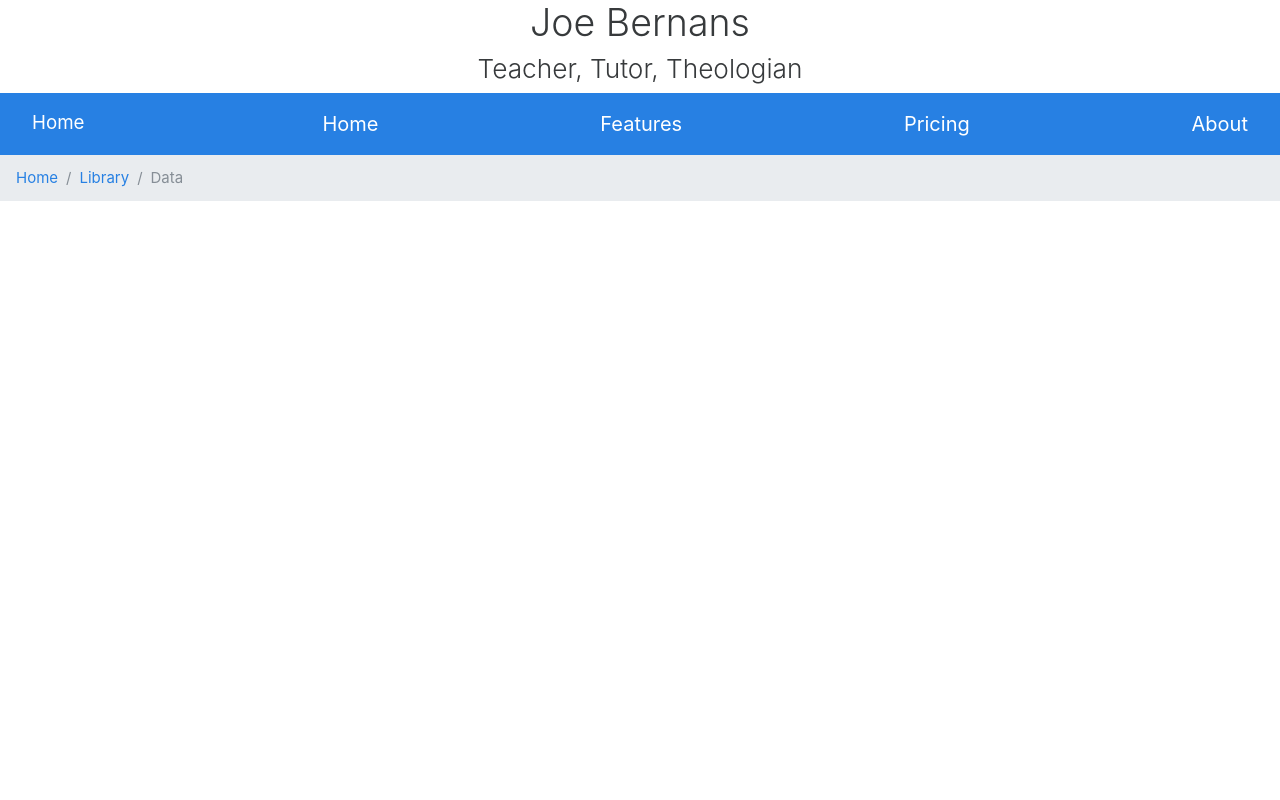
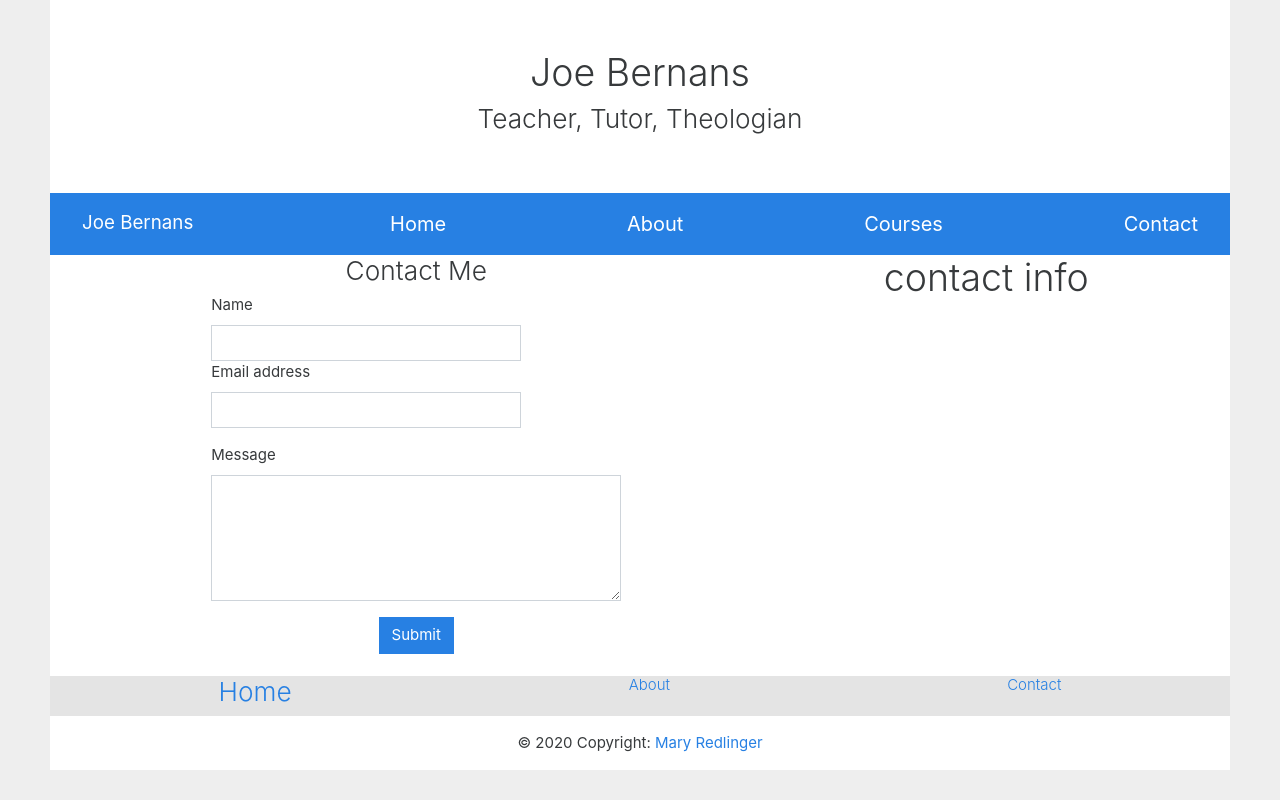
Before and after one commit to maryredlinger/joe-b-site, a React (Create React App) app: page /contact in a window 1280 px wide. Built offline with nearby package versions, Linux system fonts and the light colour scheme.

Commit message:
adds padding and margins

```diff
--- a/src/App.css
+++ b/src/App.css
@@ -1,5 +1,16 @@
+body {
+   background-color: rgb(238, 238, 238);
+  }
 .App {
   text-align: center;
+  margin-left: 50px;
+  margin-right: 50px;
+  background-color: white;
+  padding-top: 50px;
+}
+
+.headerPad{
+  padding-bottom: 50px;
 }
 
 .App-logo {
@@ -45,6 +56,7 @@
 .HomeImg{
   max-width: 100%;
   height: auto;
+  padding-top: 0%;
 }
 
 .colorWhite {
@@ -56,4 +68,44 @@
   display: flex;
   justify-content: space-around;
   flex-wrap: wrap;
+  margin-right: 20px;
+  margin-left: 20px;
 }
+.Footer {
+  display: flex;
+  flex-wrap: wrap;
+  justify-content: flex-end;
+  justify-content: space-around;
+  background-color: rgb(228, 228, 228);
+}
+
+.footerFont {
+  color: white;
+  font-size: 15px;
+}
+
+.homeBox{
+  background-color: rgb(250, 250, 250)  ;
+  padding-left: 70px;
+  padding-right: 70px;
+  margin-left: 20px;
+  margin-right: 20px;
+}
+
+#contact-form{
+  margin-left: 20px;
+  margin-right: 20px;
+}
+
+.contactContainer{
+  width: 450px;
+}
+
+.contactName {
+  margin-right: 100px;
+}
+
+.contactTitle {
+  display: flex;
+  justify-content: flex-start;
+}
--- a/src/App.js
+++ b/src/App.js
@@ -4,48 +4,53 @@ import { Nav, NavItem, NavLink as Link } from 'reactstrap';
 import { BrowserRouter as Router, Switch, Route } from 'react-router-dom';
 
 import Home from './pages/Home.js'
+import Contact from './pages/Contact.js'
 
 
 function App() {
   return (
     <div className="App">
-      <h1>Joe Bernans</h1>
+      <div className="headerPad">
+        <h1>Joe Bernans</h1>
         <h3>Teacher, Tutor, Theologian</h3>
+      </div>
         <div >
-
-
           <Nav className="NavFlex navbar navbar-dark bg-primary">
-
             <NavItem>
-            <Link className="navbar-brand" href="#">Home</Link>
+            <Link className="navbar-brand" href="/contact">Joe Bernans</Link>
             </NavItem>
               <NavItem className="">
-                <Link className="colorWhite" href="#">Home <span className="sr-only">(current)</span></Link>
+                <Link className="colorWhite" href="/">Home <span className="sr-only">(current)</span></Link>
               </NavItem>
               <NavItem className="">
-                <Link className="colorWhite" href="#">Features</Link>
+                <Link href="/about" className="colorWhite">About</Link>
               </NavItem>
               <NavItem className="">
-                <Link className="colorWhite" href="#">Pricing</Link>
+                <Link href="/courses" className="colorWhite">Courses</Link>
               </NavItem>
               <NavItem className="">
-                <Link className="colorWhite" href="#">About</Link>
+                <Link href="/contact" className="colorWhite">Contact</Link>
               </NavItem>
-
           </Nav>
-
         </div>
         <Router>
           <Switch>
             <Route path="/" exact component={Home} />
+            <Route path="/about" exact  />
+            <Route path="/contact" exact component={Contact} />
           </Switch>
         </Router>
-
-        <ol class="breadcrumb">
-  <li class="breadcrumb-item"><a href="#">Home</a></li>
-  <li class="breadcrumb-item"><a href="#">Library</a></li>
-  <li class="breadcrumb-item active">Data</li>
-</ol>
+        <br></br>
+        <footer>
+            <div className="Footer">
+              <h3 className="+footerFont"><a href="/">Home</a></h3>
+              <h3 className="footerFont"><a href="/about">About</a></h3>
+              <h3 className="footerFont"><a href="/contact">Contact</a></h3>
+            </div>
+            <div className="footer-copyright text-center py-3 ">
+            © 2020 Copyright: <a href="https://www.maryredlinger.com/">Mary Redlinger</a>
+          </div>
+        </footer>
     </div>
   );
 }
--- /dev/null
+++ b/src/pages/Contact.js
@@ -0,0 +1,17 @@
+import React from 'react';
+import EmailForm from './EmailForm.js'
+
+const Contact = () => {
+    return(
+        <div className="HomeDisplay">
+            <div className="contactContainer">
+                <h3>Contact Me</h3>
+                <EmailForm/>
+            </div>
+            <div>
+                <h1>contact info</h1>
+            </div>
+        </div>
+    )
+}
+export default Contact;
--- /dev/null
+++ b/src/pages/EmailForm.js
@@ -0,0 +1,27 @@
+import React from 'react';
+
+class EmailForm extends React.Component{
+    render(){
+        return(
+            <div>
+                <form id="contact-form">
+                    <div className="contactName">
+                        <label className="contactTitle" htmlFor="name">Name</label>
+                        <input type="text" className="form-control" />
+                    </div>
+                    <div className="form-group contactName">
+                        <label className="contactTitle" htmlFor="exampleInputEmail1">Email address</label>
+                        <input type="email" className="form-control" aria-describedby="emailHelp" />
+                    </div>
+                    <div className="form-group">
+                        <label className="contactTitle" htmlFor="message">Message</label>
+                        <textarea className="form-control" rows="5"></textarea>
+                    </div>
+                    <button type="submit" className="btn btn-primary">Submit</button>
+                </form>
+            </div>
+        )
+    }
+}
+
+export default EmailForm;
--- a/src/pages/Home.js
+++ b/src/pages/Home.js
@@ -4,7 +4,7 @@ import { Nav, NavItem, NavLink as Link } from 'reactstrap';
 
 const Home = () => {
     return(
-        <div>
+        <div className="App">
             <div>
                 <img className="HomeImg" src="teacher.jpg"></img>
             </div>
@@ -26,6 +26,9 @@ const Home = () => {
                     <Link href="/contact">View contact information. →</Link>
                 </span>
             </div>
+            <div className="homeBox">
+                <p>Lorem ipsum dolor sit amet, consectetur adipiscing elit, sed do eiusmod tempor incididunt ut labore et dolore magna aliqua. Ut enim ad minim veniam, quis nostrud exercitation ullamco laboris nisi ut aliquip ex ea commodo consequat. Duis aute irure dolor in reprehenderit in voluptate velit esse cillum dolore eu fugiat nulla pariatur. Excepteur sint occaecat cupidatat non proident, sunt in culpa qui officia deserunt mollit anim id est laborum.Lorem ipsum dolor sit amet, consectetur adipiscing elit, sed do eiusmod tempor incididunt ut labore et dolore magna aliqua. Ut enim ad minim veniam, quis nostrud exercitation ullamco laboris nisi ut aliquip ex ea commodo consequat. Duis aute irure dolor in reprehenderit in voluptate velit esse cillum dolore eu fugiat nulla pariatur. Excepteur sint occaecat cupidatat non proident, sunt in culpa qui officia deserunt mollit anim id est laborum.</p>
+            </div>
         </div>
     )
 }
```
